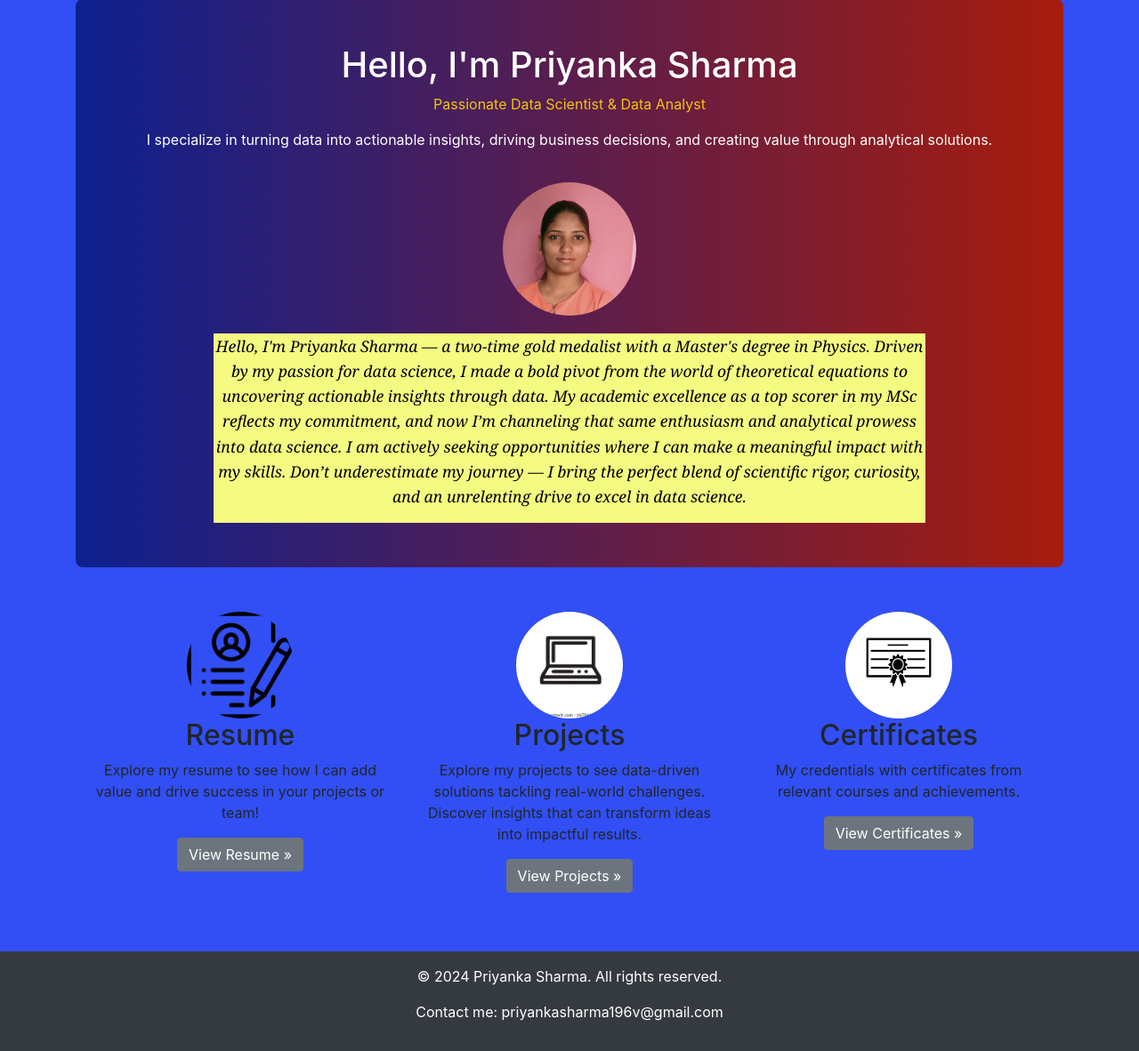
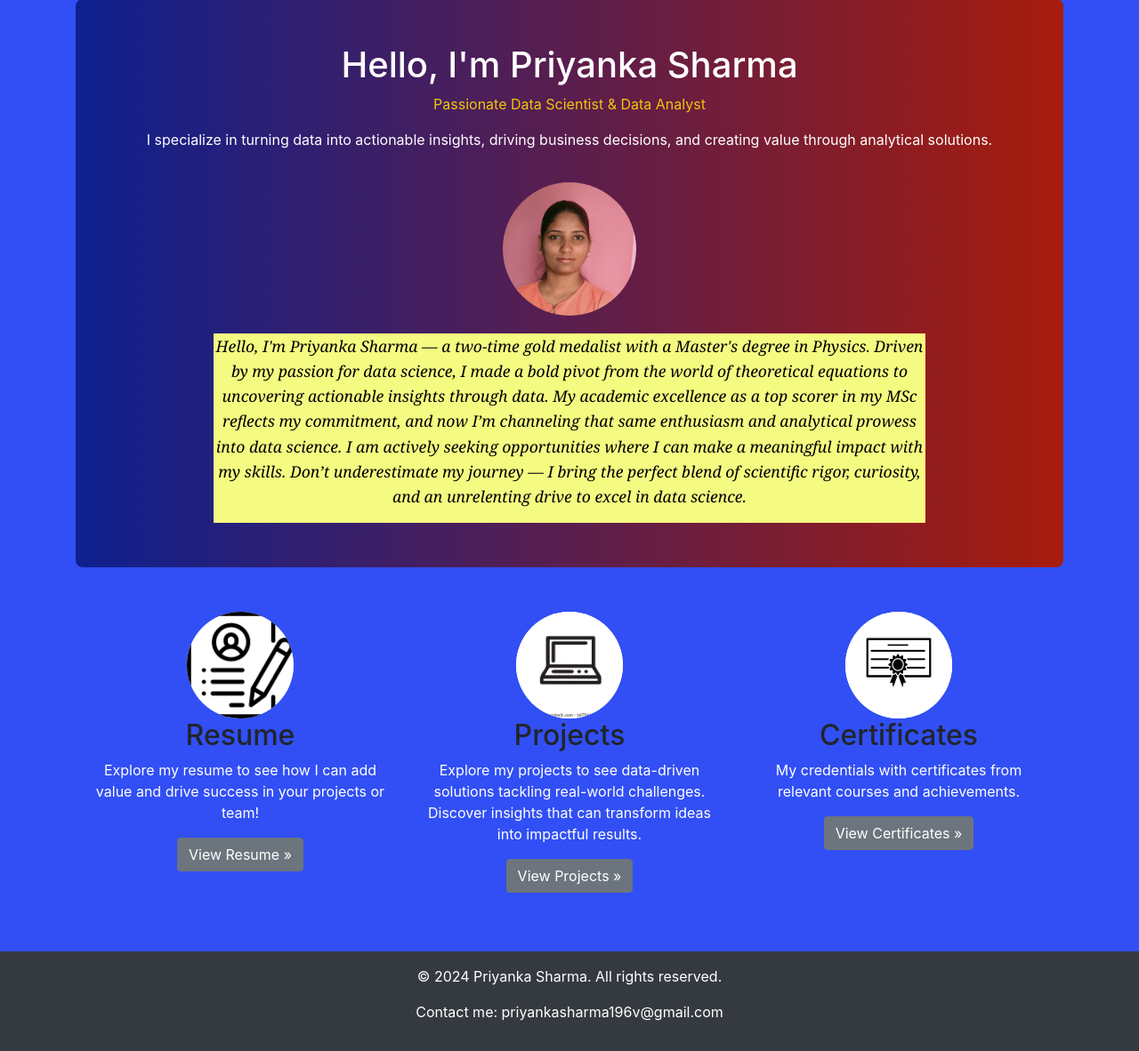
Before and after one commit to Priy-Sharma/My-Portfolio, a Flask app: page / in a window 1280 px wide. Shown: the part 98-1280 px from the top of the page at 89% size. Run offline with Flask 3, Linux system fonts and the light colour scheme; some libraries are stand-ins or nearby versions.

Commit message:
Update home.html

```diff
--- a/templates/home.html
+++ b/templates/home.html
@@ -13,6 +13,12 @@
             flex-direction: column;
             align-items: center; /* Center items horizontally */
         }
+        .img-placeholder {
+    width: 120px;
+    height: 120px;
+    background-color: white; /* Add this line to ensure a white background */
+    border-radius: 50%;
+    }
 
         .profile-img {
             width: 150px; /* Adjust the size of the image */
@@ -57,7 +63,7 @@
         <p class="intro-text">I specialize in turning data into actionable insights, driving business decisions, and creating value through analytical solutions.</p>
         <img src="{{ url_for('static', filename='/images/Priyanka Photo.jpg') }}" alt="Priyanka Sharma" class="profile-img">
         <div class="about-box">
-            <p class="about-text">Hello, I'm Priyanka Sharma — a two-time gold medalist with a Master's degree in Physics. Driven by my passion for data science,
+            <p class="about-text" >Hello, I'm Priyanka Sharma — a two-time gold medalist with a Master's degree in Physics. Driven by my passion for data science,
                 I made a bold pivot from the world of theoretical equations to uncovering actionable insights through data.
                 My academic excellence as a top scorer in my MSc reflects my commitment, and now I’m channeling that same enthusiasm and analytical
                 prowess into data science. I am actively seeking opportunities where I can make a meaningful impact with my skills. Don’t underestimate
@@ -69,20 +75,20 @@
         <div class="col-lg-4 text-center">
             <img src="{{ url_for('static', filename='/images/resume-placeholder.png') }}" alt="Resume" class="rounded-circle img-placeholder">
             <h2 class="fw-normal">Resume</h2>
-            <p>Explore my resume to see how I can add value and drive success in your projects or team!</p>
+            <p style="color:white">Explore my resume to see how I can add value and drive success in your projects or team!</p>
             <p><a class="btn btn-secondary" href="{{ url_for('Resume') }}">View Resume »</a></p>
         </div>
 <div class="col-lg-4 text-center">
     <img src="{{ url_for('static', filename='/images/laptop-placeholder.png') }}" alt="Projects" class="rounded-circle img-placeholder">
     <h2 class="fw-normal">Projects</h2>
-    <p>Explore my projects to see data-driven solutions tackling real-world challenges. Discover insights that can transform ideas into impactful results.</p>
+    <p style="color:white">Explore my projects to see data-driven solutions tackling real-world challenges. Discover insights that can transform ideas into impactful results.</p>
     <p><a class="btn btn-secondary" href="{{ url_for('Projects') }}">View Projects »</a></p>
 </div>
 
         <div class="col-lg-4 text-center">
             <img src="{{ url_for('static', filename='/images/certificates-placeholder.jpg') }}" alt="Certificates" class="rounded-circle img-placeholder">
             <h2 class="fw-normal">Certificates</h2>
-            <p>My credentials with certificates from relevant courses and achievements.</p>
+            <p style="color:white">My credentials with certificates from relevant courses and achievements.</p>
             <p><a class="btn btn-secondary" href="{{ url_for('Certificates') }}">View Certificates »</a></p>
         </div>
     </div>
```
